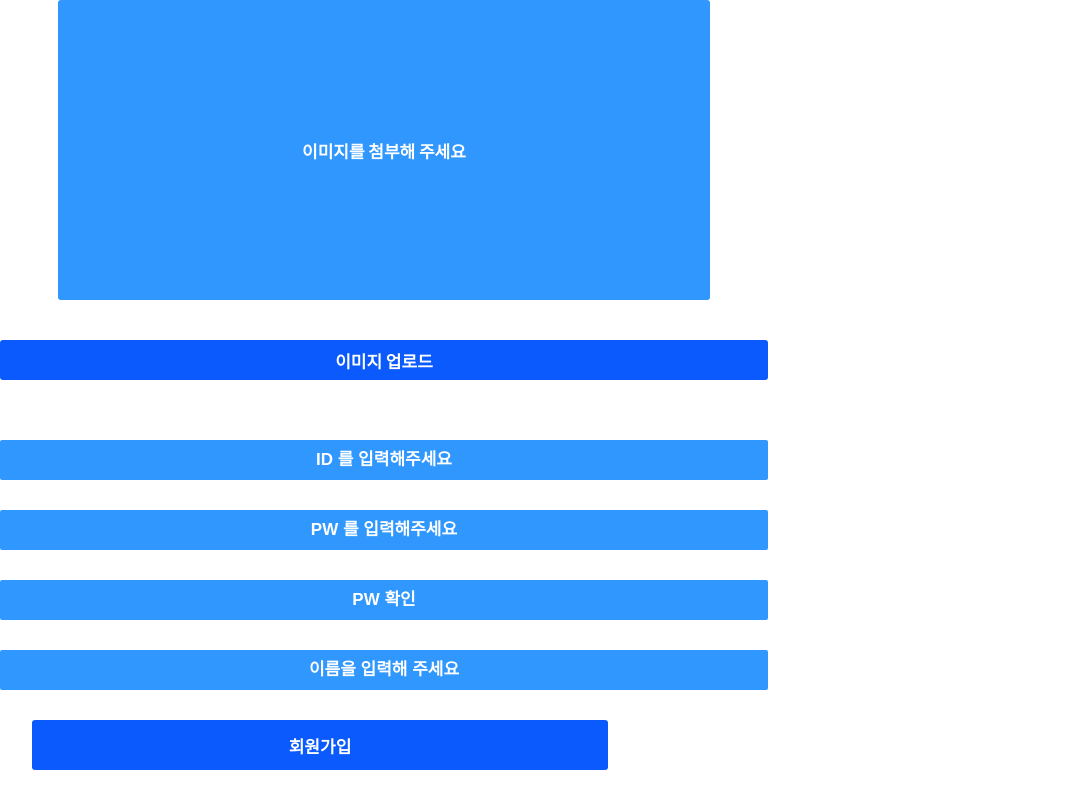
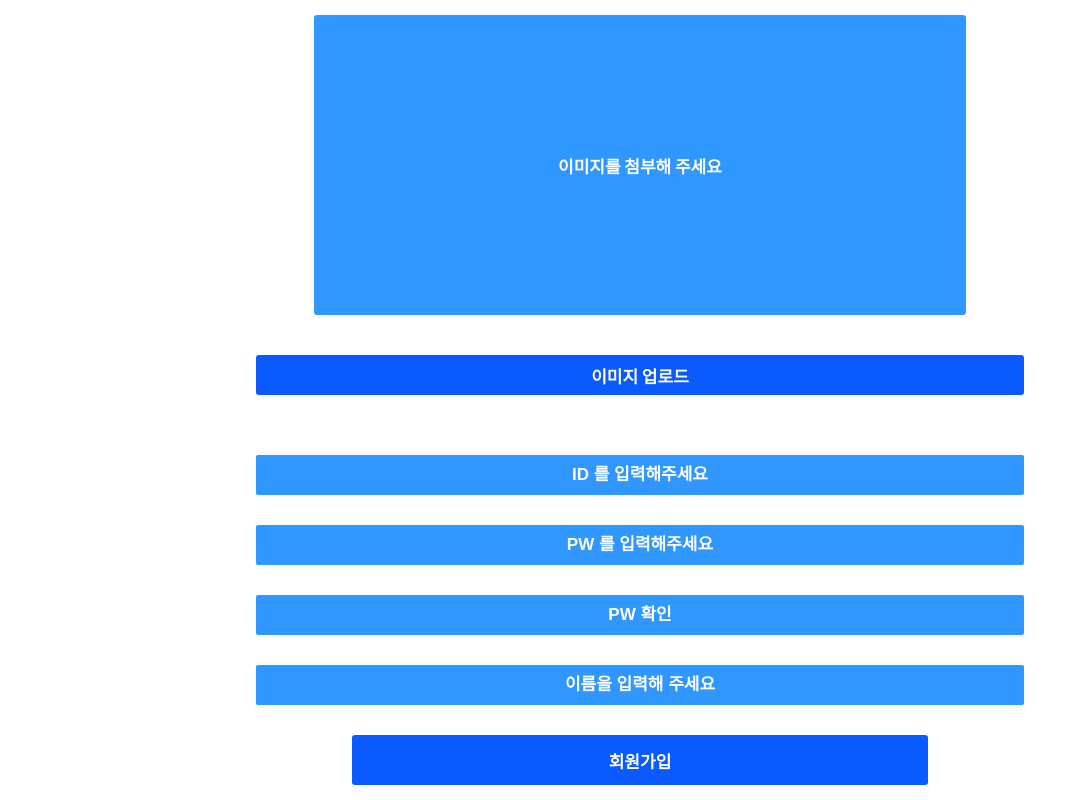
Before and after one commit to yejin32/react-query-project, a React (Create React App) app: page /register in a window 1280 px wide. Shown: the whole page, without its empty margins (0-1087 px from the left). Built offline with nearby package versions, Linux system fonts and the light colour scheme; the HTML template or start-up script is replaced by a standard one.

Commit message:
Feat: RegisterPage 레이아웃 구현

```diff
--- a/src/pages/RegisterPage.tsx
+++ b/src/pages/RegisterPage.tsx
@@ -4,7 +4,14 @@ import ImgUploader from '../components/ImgUpload';
 import InputField from '../components/InputField';
 import Button from '../components/Button';
 
-const SRegisterContainer = styled.div``
+const SRegisterContainer = styled.div`
+    display: flex;
+    flex-direction: column;
+    justify-content: center;
+    align-items: center;
+    text-align: center;
+    height: 100vh;
+`
 
 const RegisterPage = () => {
     return (
@@ -12,7 +19,7 @@ const RegisterPage = () => {
             <ImgUploader/>
             <InputField id='email' type='email' placeholder='ID 를 입력해주세요'/>
             <InputField id='password' type='password' placeholder='PW 를 입력해주세요'/>
-            <InputField id='passwordCheck' type='password' placeholder='PW 확인'/>
+            <InputField id='passwordCheck' type='password' placeholder='PW 확인' passwordCheck=''/>
             <InputField id='text' type='text' placeholder='이름을 입력해 주세요'/>
             <Button id='registerBtn' text='회원가입'/>
         </SRegisterContainer>
```
